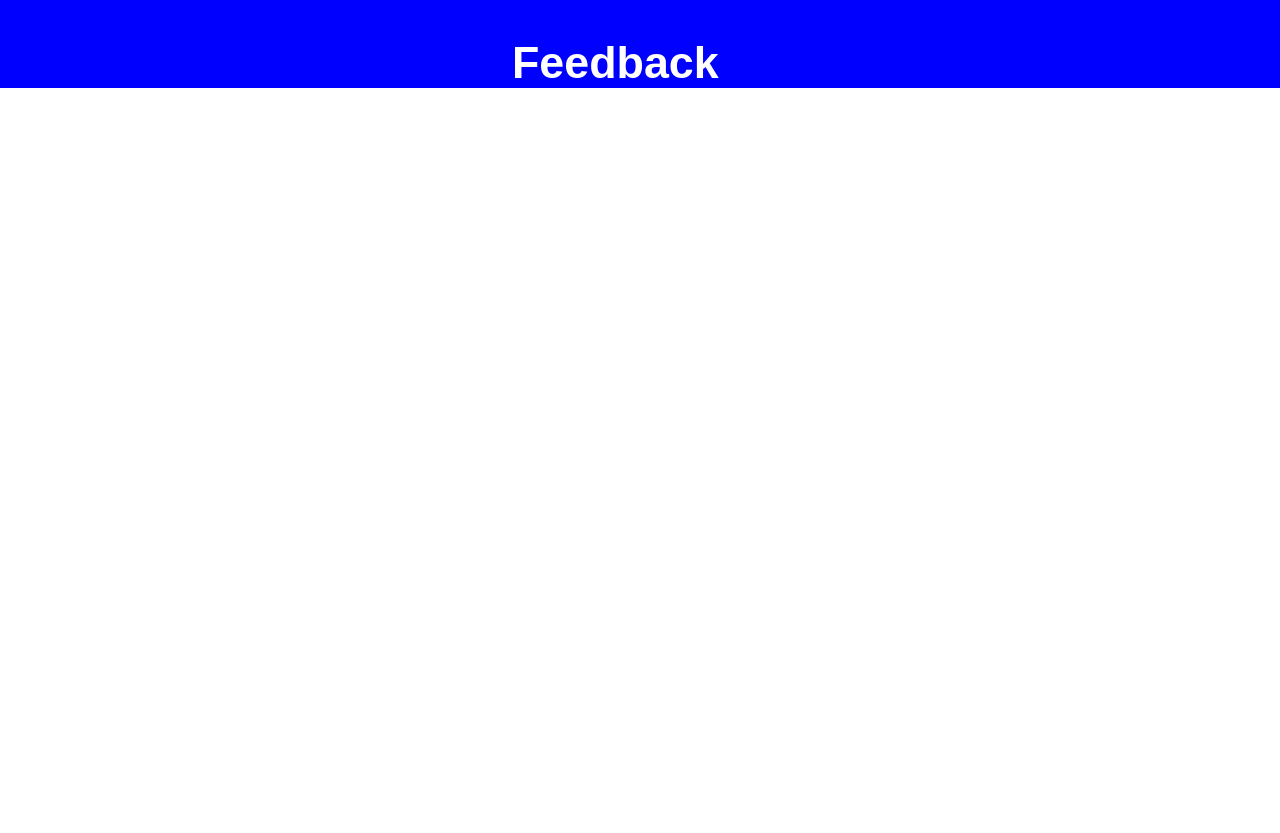
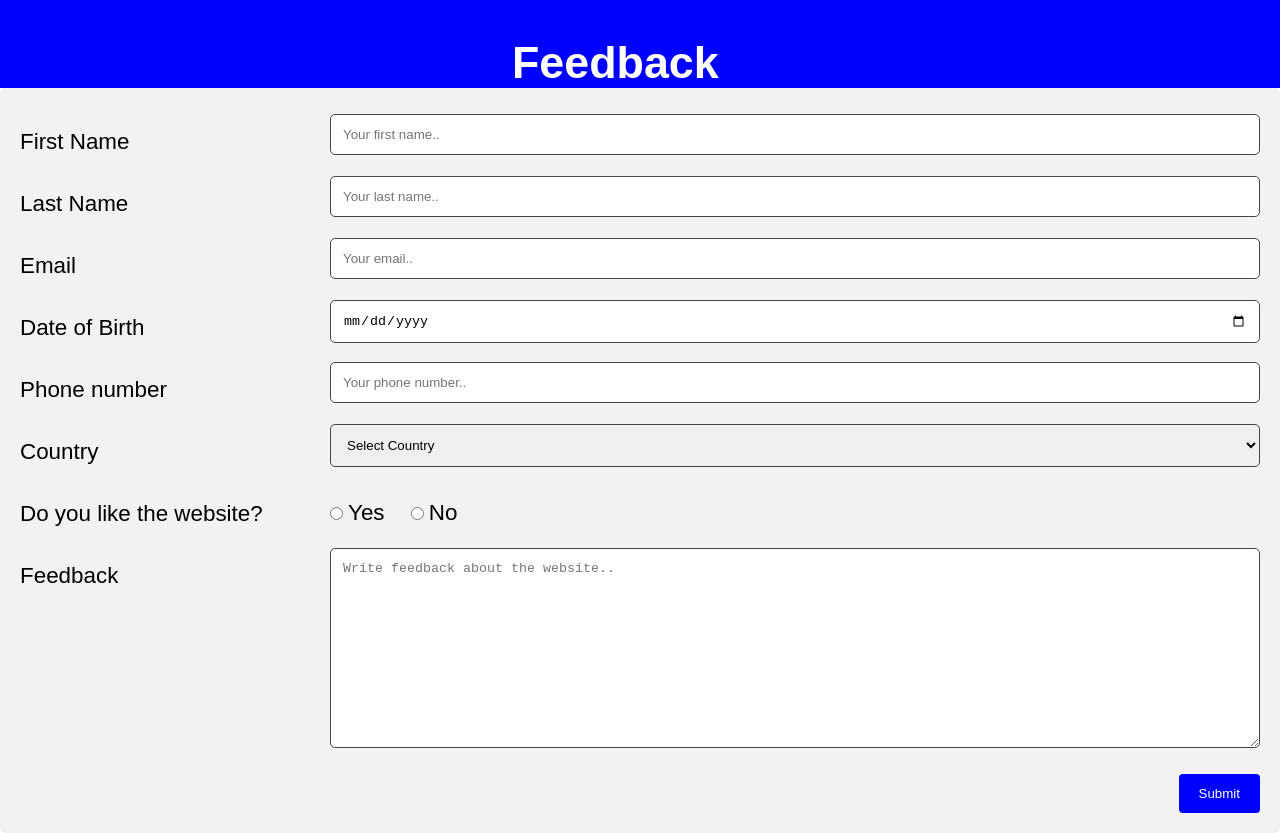
Before and after one commit to ShivamSpm/Technological-Innovation-Website, a plain HTML site: page feedback.html in a window 1280 px wide. Shown: the part 79-912 px from the top of the page. Before the commit the page ends 800 px from the top, so only its background shows below. Drawn offline with Linux system fonts and the light colour scheme.

Commit message:
Added feedback page

```diff
--- a/contentstyles.css
+++ b/contentstyles.css
@@ -1,3 +1,7 @@
+.container{
+    background-color: #f2f2f2;
+}
+
 .info-paragraph p{
     margin: 10px;
     font-weight: 550;
--- a/feedback.html
+++ b/feedback.html
@@ -5,7 +5,7 @@
     <meta http-equiv="X-UA-Compatible" content="IE=edge">
     <meta name="viewport" content="width=device-width, initial-scale=1.0">
     <link rel="stylesheet" href="mainstyles.css">
-    <link rel="stylesheet" href="contentstyles.css">
+    <link rel="stylesheet" href="feedbackstyle.css">
     <link rel="stylesheet" href="https://cdnjs.cloudflare.com/ajax/libs/font-awesome/4.7.0/css/font-awesome.min.css" />
     <title>Feedback page</title>
 </head>
@@ -27,6 +27,98 @@
     <div class="selected-menu">
         <h1 class="selected-menu-text">Feedback</h1>
     </div>
+    <div class="form-container">
+        <form>
 
+            <div class="row-container">
+                <div class="label-container">
+                    <label for="fName">First Name</label>
+                </div>
+                <div class="input-container">
+                    <input type="text" id="fName" name="firstname" placeholder="Your first name.." required>
+                </div>
+            </div>
+
+            <div class="row-container">
+                <div class="label-container">
+                    <label for="lName">Last Name</label>
+                </div>
+                <div class="input-container">
+                    <input type="text" id="lName" name="lastname" placeholder="Your last name.." required>
+                </div>
+            </div>
+
+            <div class="row-container">
+                <div class="label-container">
+                    <label for="email">Email</label>
+                </div>
+                <div class="input-container">
+                    <input type="email" id="email" name="mailid" placeholder="Your email.." required>
+                </div>
+            </div>
+
+            <div class="row-container">
+                <div class="label-container">
+                    <label for="birthday">Date of Birth</label>
+                </div>
+                <div class="input-container">
+                    <input type="date" id="birthday" name="birthday" min="1920-01-01" required>
+                </div>
+            </div>
+
+            <div class="row-container">
+                <div class="label-container">
+                    <label for="phone">Phone number</label>
+                </div>
+                <div class="input-container">
+                    <input type="tel" id="phone" name="phone" placeholder="Your phone number.." pattern="[0-9]{3}[0-9]{3}[0-9]{4}">
+                </div>
+            </div>
+
+            <div class="row-container">
+                <div class="label-container">
+                    <label for="country">Country</label>
+                </div>
+                <div class="input-container">
+                    <select id="country" name="country" required>
+                        <option value="">Select Country</option>
+                        <option value="Australia">Australia</option>
+                        <option value="Canada">Canada</option>
+                        <option value="USA">USA</option>
+                        <option value="Russia">Russia</option>
+                        <option value="Japan">Japan</option>
+                        <option value="India">India</option>
+                        <option value="China">China</option>
+                    </select>
+                </div>
+            </div>
+
+            <div class="row-container">
+                <div class="label-container">
+                    <label for="radioInput">Do you like the website?</label>
+                </div>
+                <div class="radio-container">
+                    <input type="radio" id="radioInput" name="radioinput" required>Yes</input>
+                    <input type="radio" id="radioInput" name="radioinput" required>No</input>
+                </div>
+            </div>
+
+            <div class="row-container">
+                <div class="label-container">
+                    <label for="feed_back">Feedback</label>
+                </div>
+                <div class="input-container">
+                    <textarea id="subject" name="subject" placeholder="Write feedback about the website.." style="height:200px"></textarea>
+                </div>
+            </div>
+
+            <div class="submit-container">
+                <input type="submit" value="Submit">
+            </div>
+
+        </form>
+      </div>
+    <script src="index.js"></script>
+    <script src="feedback.js"></script>
 </body>
 </html>
--- /dev/null
+++ b/feedback.js
@@ -0,0 +1,14 @@
+var today = new Date();
+var currDay = today.getDate();
+var currMonth = today.getMonth()+1;
+var currYear = today.getFullYear();
+
+if(currDay < 10){
+    currDay='0'+currDay
+}
+if(currMonth < 10){
+    currMonth='0'+currMonth
+}
+
+today = currYear+'-'+currMonth+'-'+currDay;
+document.getElementById("birthday").setAttribute("max", today);
--- /dev/null
+++ b/feedbackstyle.css
@@ -0,0 +1,79 @@
+
+input[type=email], input[type=text], input[type=tel], input[type=date], select, textarea {
+    width: 100%;
+    padding: 12px;
+    border: 1px solid rgb(70, 68, 68);
+    border-radius: 5px;
+}
+
+input[type=radio] {
+    margin-right: 5px;
+}
+
+.radio-container input[type=radio]:nth-child(2) {
+    margin-left: 20px;
+}
+
+.radio-container {
+    float: left;
+    width: 75%;
+    margin-top: 20px;
+}
+
+input[type=submit] {
+    background-color: blue;
+    color: white;
+    padding: 12px 20px;
+    border: none;
+    border-radius: 4px;
+    cursor: pointer;
+    float: right;
+}
+
+
+
+
+label {
+    padding: 15px 15px 15px 0;
+    display: inline-block;
+}
+
+
+
+input[type=submit]:hover {
+    background-color: #45a049;
+}
+
+.form-container {
+    border-radius: 5px;
+    background-color: #f2f2f2;
+    padding: 20px;
+}
+
+.label-container {
+    float: left;
+    width: 25%;
+    margin-top: 6px;
+}
+
+.input-container {
+    float: left;
+    width: 75%;
+    margin-top: 6px;
+}
+
+.row-container:after {
+    content: "";
+    display: table;
+    clear: both;
+}
+
+.submit-container {
+    margin-top: 20px;
+}
+
+.submit-container:after {
+    content: "";
+    display: table;
+    clear: both;
+}
--- a/index.js
+++ b/index.js
@@ -2,7 +2,6 @@ const toggle = document.querySelector(".toggle");
 const menu = document.querySelector(".menu");
 const items = document.querySelectorAll(".item");
 
-/* Toggle mobile menu */
 function toggleMenu() {
   if (menu.classList.contains("active")) {
     menu.classList.remove("active");
@@ -13,41 +12,4 @@ function toggleMenu() {
   }
 }
 
-/* Activate Submenu */
-function toggleItem() {
-  if (this.classList.contains("submenu-active")) {
-    this.classList.remove("submenu-active");
-  } else if (menu.querySelector(".submenu-active")) {
-    menu.querySelector(".submenu-active").classList.remove("submenu-active");
-    this.classList.add("submenu-active");
-  } else {
-    this.classList.add("submenu-active");
-  }
-}
-
-/* Close Submenu From Anywhere */
-function closeSubmenu(e) {
-  if (menu.querySelector(".submenu-active")) {
-    let isClickInside = menu
-      .querySelector(".submenu-active")
-      .contains(e.target);
-
-    if (!isClickInside && menu.querySelector(".submenu-active")) {
-      menu.querySelector(".submenu-active").classList.remove("submenu-active");
-    }
-  }
-}
-/* Event Listeners */
-if(toggle){
-    toggle.addEventListener("click", toggleMenu, false);
-}
-
-for (let item of items) {
-  if (item.querySelector(".submenu")) {
-    item.addEventListener("click", toggleItem, false);
-  }
-  item.addEventListener("keypress", toggleItem, false);
-}
-if(closeSubmenu){
-document.addEventListener("click", closeSubmenu, false);
-}
+toggle.addEventListener("click", toggleMenu, false);
```
Also changed, not shown: healthcare.html (+2 -2 lines), music.html (+3 -1 lines), references.html (+2 -2 lines), weapons.html (+2 -2 lines).
